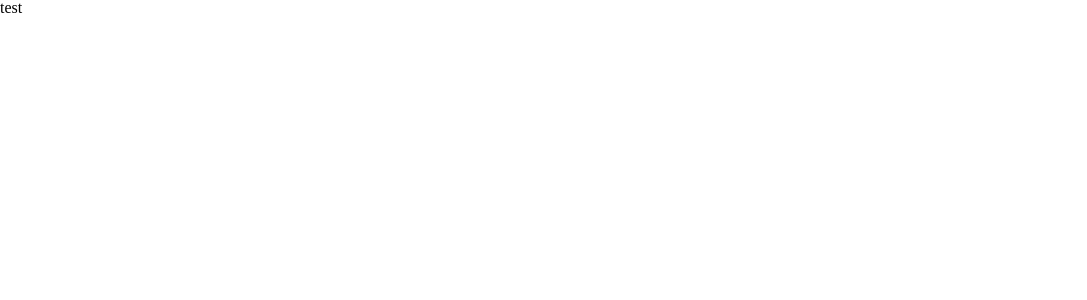
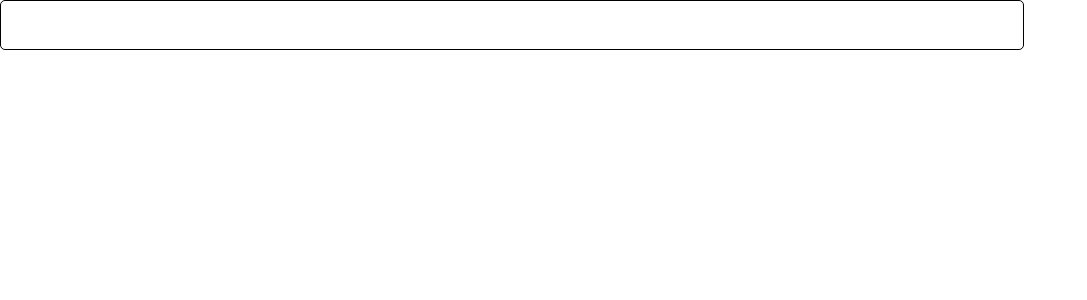
Before and after one commit to LegendOfTeam2/Front-end, a React (Create React App) app: page / in a window 1280 px wide. Shown: the top 300 px of the page, without its empty margins (0-1087 px from the left). Built offline with nearby package versions, Linux system fonts and the light colour scheme.

Commit message:
Create) Header 컴퍼넌트 추가
components/Header.js 컴퍼넌트 추가 그 외 them 수정

이슈 없음

```diff
--- /dev/null
+++ b/src/components/Header.js
@@ -0,0 +1,30 @@
+import styled from "styled-components";
+
+const Header = () => {
+  return (
+    <>
+      <HeaderContainer>
+      </HeaderContainer>
+    </>
+  );
+};
+
+export default Header;
+
+const HeaderContainer = styled.div`
+  width: 1024px;
+  height: auto;
+  display: flex;
+  border: 1px solid black;
+  border-radius: 5px;
+  padding: 24px;
+`;
+
+const HeaderDiv = styled.div`
+  width: 1024px;
+  height: auto;
+  display: flex;
+  border: 1px solid black;
+  border-radius: 5px;
+  padding: 24px;
+`;
--- a/src/shared/App.js
+++ b/src/shared/App.js
@@ -3,11 +3,12 @@ import Main from '../pages/Main';
 
 // Packages
 import { Routes, Route } from 'react-router-dom';
+import Header from '../components/Header';
 
 function App() {
   return (
     <Routes>
-      <Route path='/' exact='true' element={<Main />} />
+      <Route path='/' exact='true' element={<Header />} />
     </Routes>
   );
 }
```
Also changed, not shown: src/shared/theme.js (+19 -1 lines).
